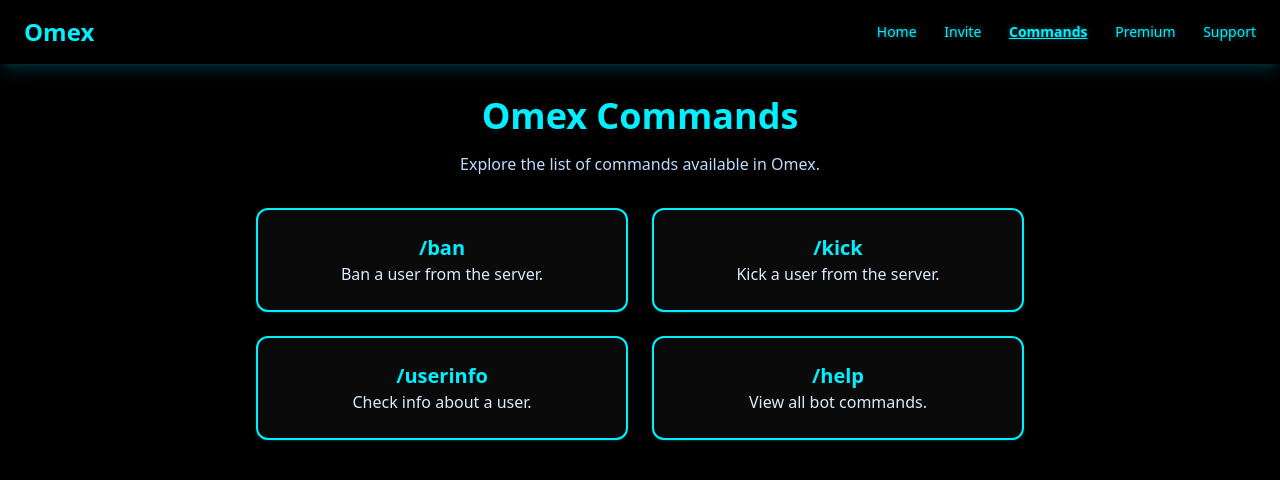
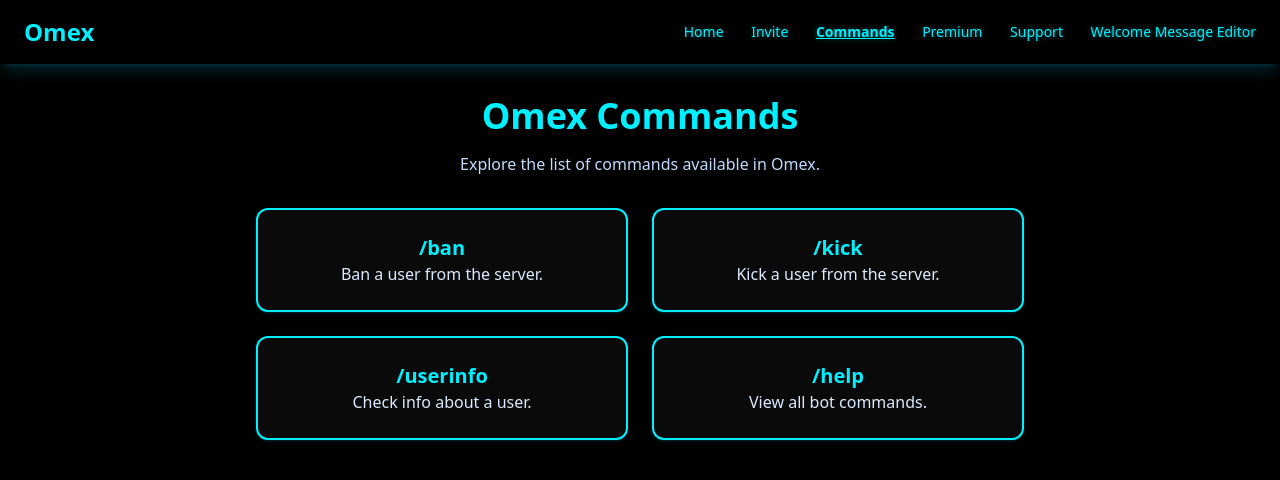
Before and after one commit to Blood686/Omex, a plain HTML site: page commands.html in a window 1280 px wide. Drawn offline with nearby package versions, Linux system fonts and the light colour scheme.

Commit message:
Update commands.html

```diff
--- a/commands.html
+++ b/commands.html
@@ -18,6 +18,7 @@
         <a href="commands.html" class="neon-nav-link font-bold underline">Commands</a>
         <a href="premium.html" class="neon-nav-link">Premium</a>
         <a href="support.html" class="neon-nav-link">Support</a>
+        <a href="omex-welcome-editorl" class="neon-nav-link">Welcome Message Editor</a>
       </nav>
     </div>
   </header>
```
